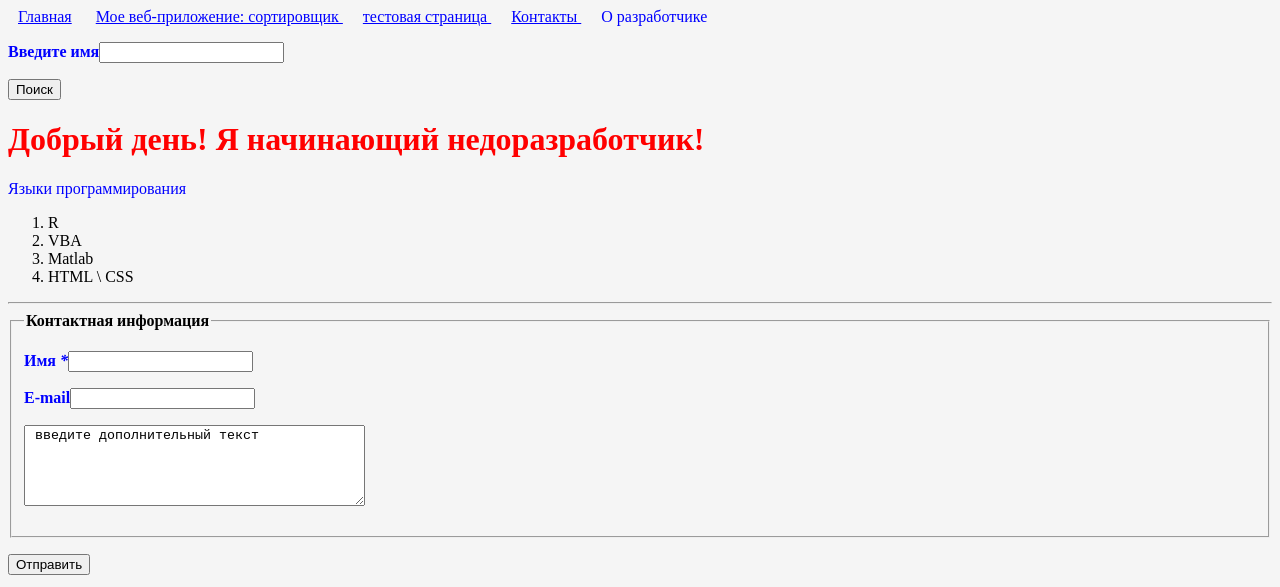
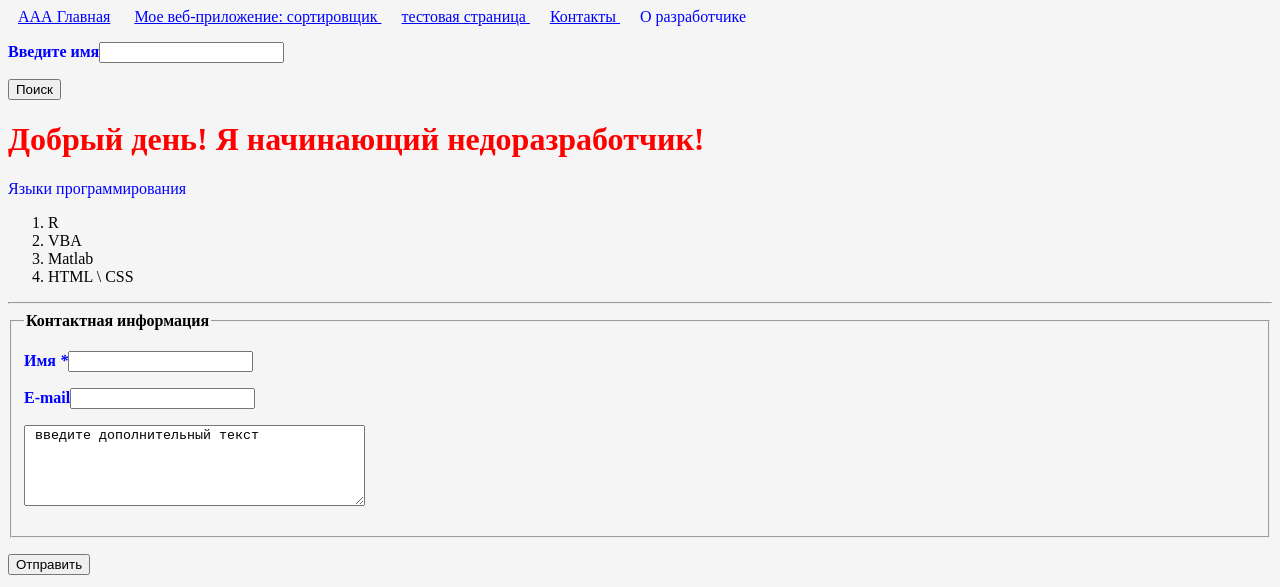
Before and after one commit to grib2301/hello-grib, a plain HTML site: page index.html in a window 1280 px wide. Shown: the top 587 px of the page. Drawn offline with Linux system fonts and the light colour scheme.

Commit message:
Update index.html

```diff
--- a/index.html
+++ b/index.html
@@ -9,7 +9,7 @@
 <body>
 
     <nav>
-        <a href="index.html">Главная</a>
+        <a href="index.html">ААА Главная</a>
         <a href="web_sorting.html">Мое веб-приложение: сортировщик </a>
         <a href="webtest.html">тестовая страница </a>
     <!--    <a style="color: green; padding-top: 10px; padding-bottom: 10px; padding-left: 5px; padding-right: 5px">Контакты</a>-->
```
